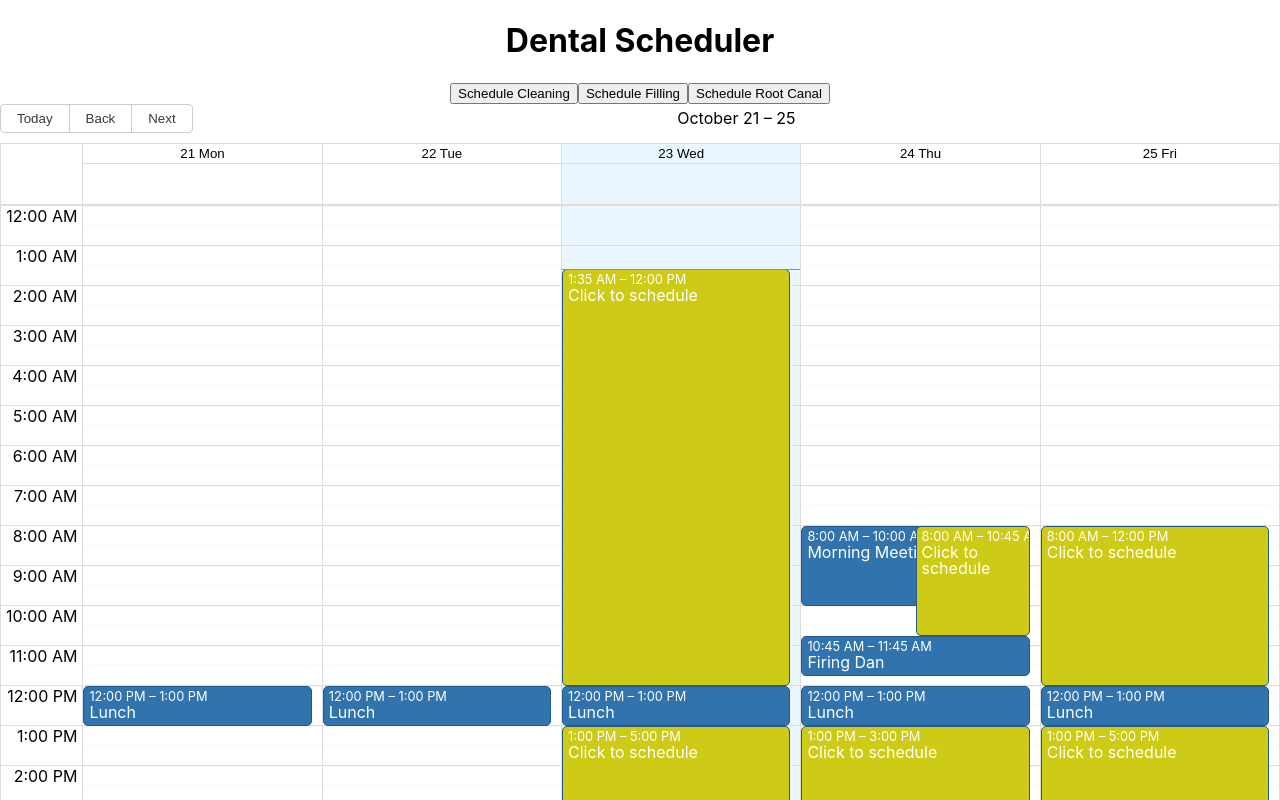
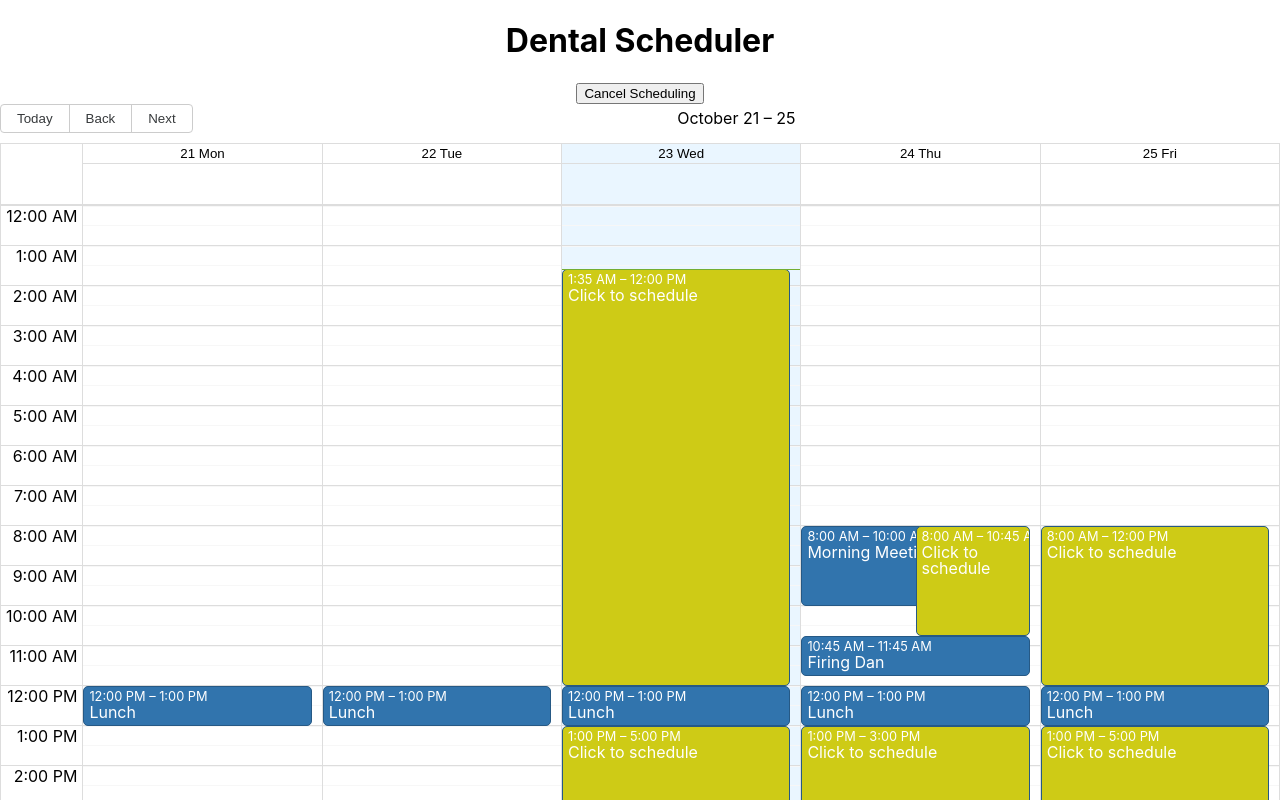
Before and after one commit to jChapman/dental-appointments, a React (Create React App) app: page / in a window 1280 px wide. Both pictures are taken after a click on the button "Schedule Cleaning". Shown: the top 800 px of the page. Built offline with nearby package versions, Linux system fonts and the light colour scheme.

Commit message:
Fixed a thing

```diff
--- a/src/App.js
+++ b/src/App.js
@@ -20,14 +20,15 @@ const customSlotPropGetter = event => {
   return {}
 }
 
-
 class Scheduler extends React.Component {
   constructor(props) {
     super(props);
     this.state = {
       events: makeDummyEvents(),
       startOfWeek: startOfWeekFromMoment(moment().add(1, "day")),
-      schedulingEventLength: 0
+      schedulingEventLength: 0,
+      schedulingEventTitle: '',
+      currentlyScheduling: false
     };
   }
 
@@ -35,13 +36,15 @@ class Scheduler extends React.Component {
     this.setState({
       startOfWeek: startOfWeekFromMoment(moment(newDate))
     });
+    this.clearTemp();
+    this.scheduleThing(this.state.schedulingEventTitle, this.state.schedulingEventLength);
   };
 
-  clearTemp = ()=> {
+  clearTemp = () => {
     this.setState({
-      events: this.state.events.filter((event) => !event.temp)
+      events: this.state.events.filter(event => !event.temp)
     });
-  }
+  };
 
   findCandidateTimes = durationInMinutes => {
     let currentTime = this.state.startOfWeek;
@@ -90,47 +93,69 @@ class Scheduler extends React.Component {
   scheduleThing = (title, duration) => {
     let blocks = this.findCandidateTimes(duration);
     this.setState(oldState => ({
-      events: oldState.events.concat(blocks.map(({start, end}) => ({start, end, title: "Click to schedule", temp: true}))),
+      events: oldState.events.concat(
+        blocks.map(({ start, end }) => ({
+          start,
+          end,
+          title: "Click to schedule",
+          temp: true
+        }))
+      ),
       schedulingEventLength: duration,
-      schedulingEventTitle: title
+      schedulingEventTitle: title,
+      currentlyScheduling: true
     }));
-
-  }
+  };
 
   //Cleanings, which take 30 minutes
   scheduleCleaning = () => {
-    this.scheduleThing("Cleaning", 30)
+    this.scheduleThing("Cleaning", 30);
   };
 
   //Fillings, which take 1 hour
   scheduleFilling = () => {
-    this.scheduleThing("Filling", 60)
+    this.scheduleThing("Filling", 60);
   };
 
   //Root Canals, which take 1 hour and 30 minutes.
   scheduleRoot = () => {
-    this.scheduleThing("Root Canal", 90)
+    this.scheduleThing("Root Canal", 90);
   };
 
-  selectEvent = (event) => {
-    if (!event.temp)
-      return
+  stopScheduling = () => {
+    this.clearTemp();
+    this.setState({ currentlyScheduling: false });
+  };
+
+  selectEvent = event => {
+    if (!event.temp) return;
     let scheduledEvent = {
       start: new Date(event.start),
-      end: new Date(moment(event.start).add(this.state.schedulingEventLength, "minutes")),
+      end: new Date(
+        moment(event.start).add(this.state.schedulingEventLength, "minutes")
+      ),
       title: this.state.schedulingEventTitle
     };
-    console.log(scheduledEvent)
-    this.setState(({events})=> ({events: events.filter(event => !event.temp).concat([scheduledEvent])}))
-  }
+    this.setState(({ events }) => ({
+      events: events.filter(event => !event.temp).concat([scheduledEvent]),
+      currentlyScheduling: false
+    }));
+  };
 
   render = () => {
     return (
       <div className="App" height="20px">
         <h1>Dental Scheduler</h1>
+        {!this.state.currentlyScheduling && (
+          <div>
             <button onClick={this.scheduleCleaning}>Schedule Cleaning</button>
             <button onClick={this.scheduleFilling}>Schedule Filling</button>
             <button onClick={this.scheduleRoot}>Schedule Root Canal</button>
+          </div>
+        )}
+        {this.state.currentlyScheduling && (
+          <button onClick={this.stopScheduling}>Cancel Scheduling</button>
+        )}
         <Calendar
           localizer={localizer}
           events={this.state.events}
```
Lines whose indentation alone changed are shown as unchanged.
